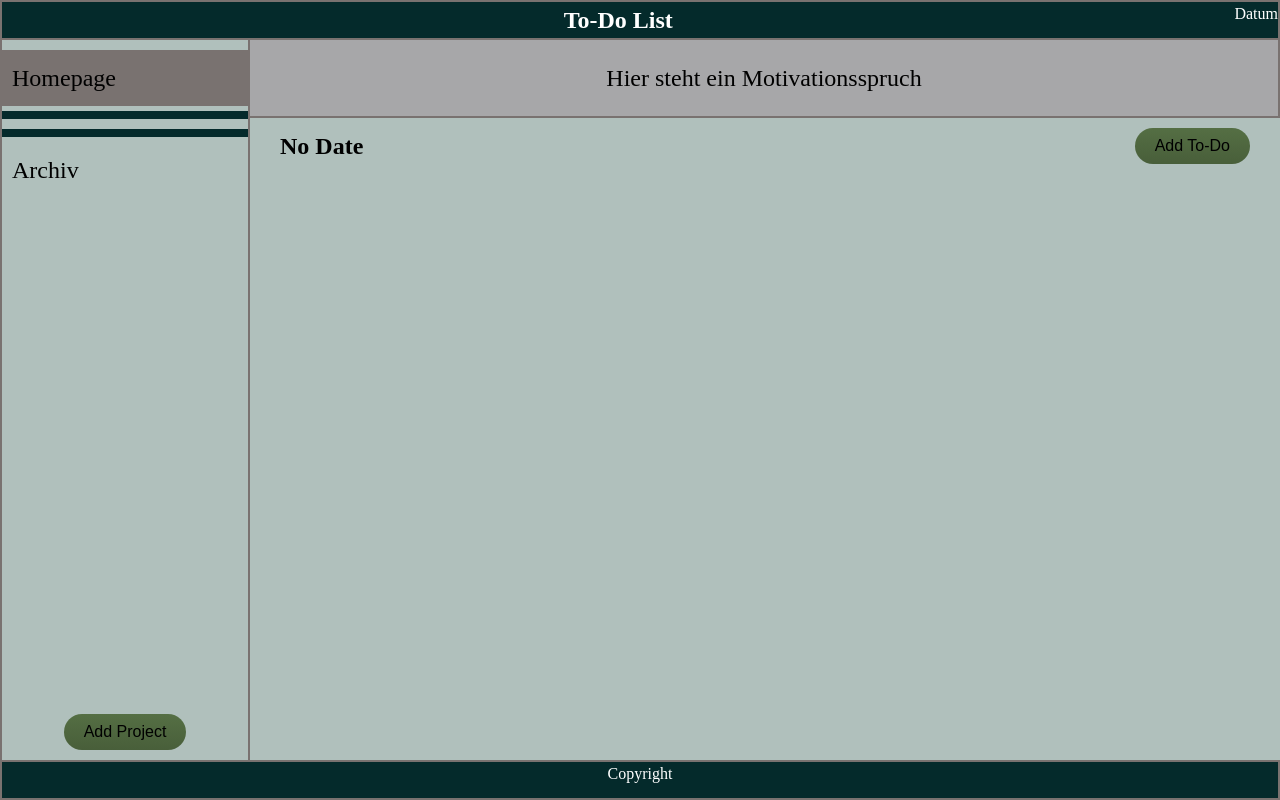
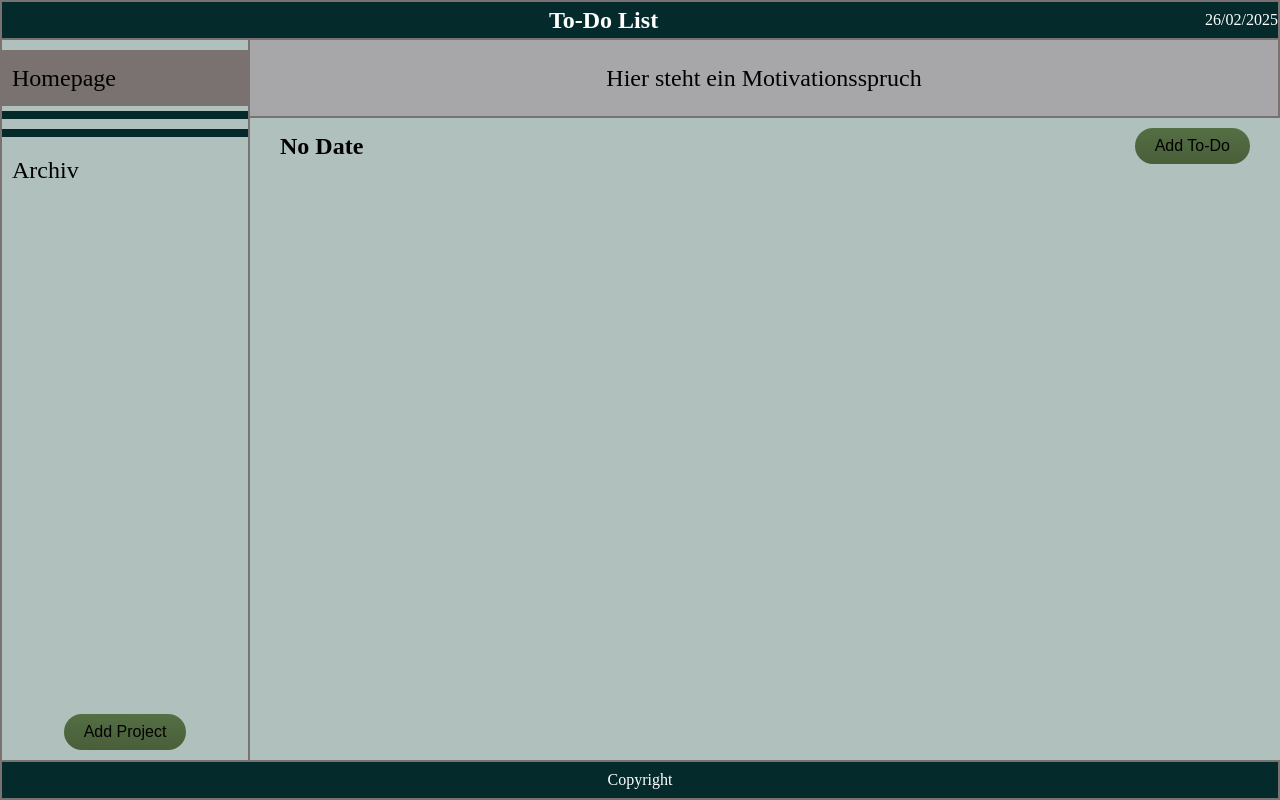
Before and after one commit to JonusBurger/TOP-To-Do-List, a website built with webpack: page src/template.html in a window 1280 px wide. Built offline with nearby package versions, Linux system fonts and the light colour scheme.

Commit message:
update date in header

```diff
--- a/src/buildPage/buildPage.js
+++ b/src/buildPage/buildPage.js
@@ -10,6 +10,10 @@ export default function buildPage() {
     let defaultDisplayed = false;
     // get mainArea
     const mainArea = document.getElementById("mainArea");
+
+    // set Date to header when initilized
+    setDate();
+
     // clear Area
     function clearArea() {
         const contentArea = document.getElementById("contentArea");
@@ -127,6 +131,14 @@ export default function buildPage() {
         elementToHighlight.classList.add("active");
     }
 
+    function setDate() {
+        const dateHeaderDiv = document.getElementById("date");
+        let today = dateHandlerInstance.getToday();
+        today = dateHandlerInstance.formatDate(today);
+
+        dateHeaderDiv.innerText = today;
+    }
+
 
     return { clearArea, createHeaderDiv, createMainHeader, createDateHeader, appendToDo, createDateSortedToDos, highlightElement }
 }
--- a/src/style.css
+++ b/src/style.css
@@ -74,6 +74,12 @@ header {
     display: flex;
     justify-content: space-between;
     width: 100vw;
+}
+
+.date {
+    display: flex;
+    align-items: center;
+    justify-content: center;
 }
 
 .mainGrid {
@@ -325,6 +331,12 @@ footer {
     width: 100vw;
 }
 
+.copyright {
+    display: flex;
+    justify-content: center;
+    align-items: center;
+}
+
 .active {
     background-color: var(--border-color);
 }
--- a/src/template.html
+++ b/src/template.html
@@ -12,7 +12,7 @@
         <div>
             <h2>To-Do List</h2>
         </div>
-        <div class="date">Datum</div>
+        <div class="date" id="date">Datum</div>
     </header>
     <div class="formContainer" id="formContainer">
         <div class="formShadow"></div>
@@ -120,6 +120,6 @@
             </div>
         </div>
     </div>
-    <footer>Copyright</footer>
+    <footer class="copyright">Copyright</footer>
 </body>
 </html>
```
